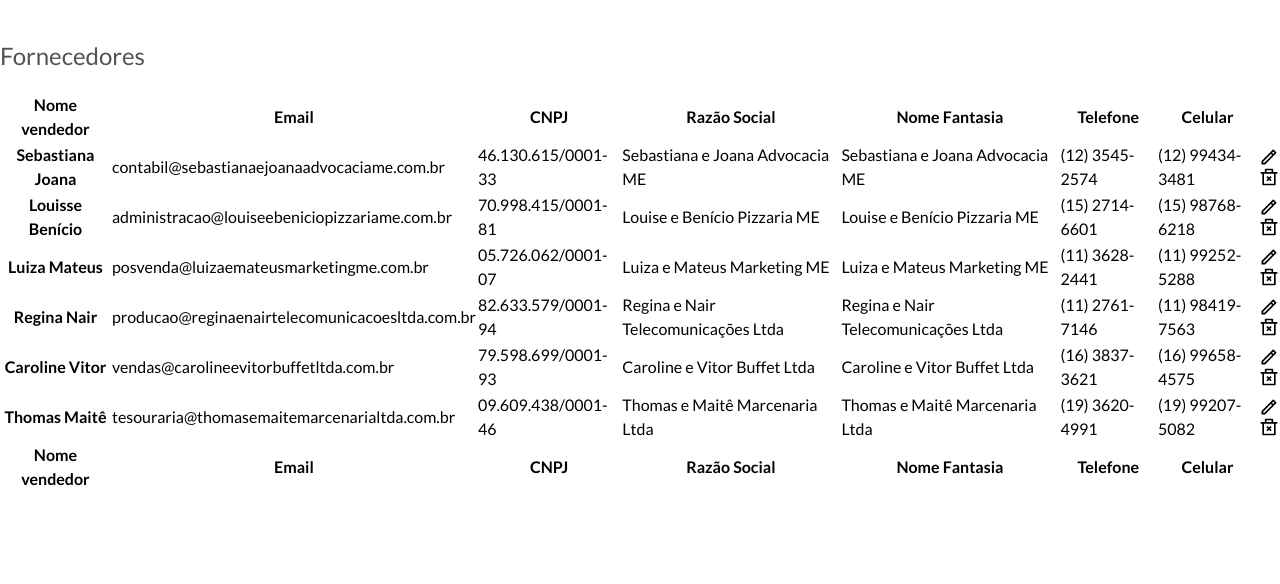
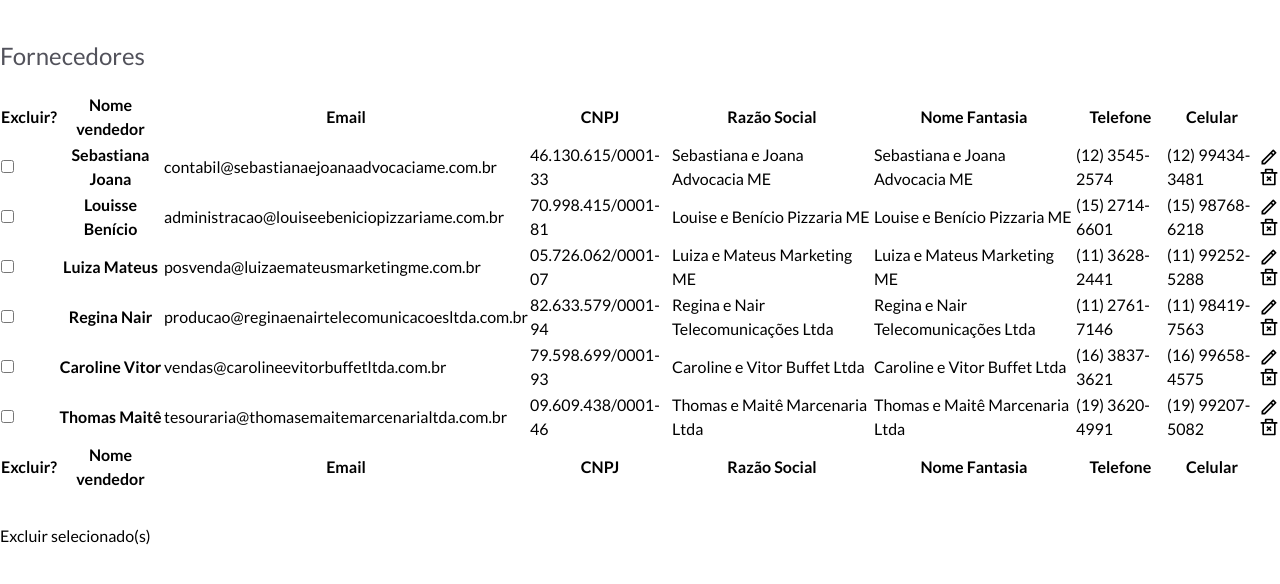
Before and after one commit to lucasffgomes/teste-php, a PHP site: page /listar/fornecedores in a window 1280 px wide. Shown: the part 148-732 px from the top of the page. Run offline with PHP 8.4, Linux system fonts and the light colour scheme; data comes from the database, SQL or seed files in the repository; data that the repository does not hold is empty; style sheets or scripts are compiled from the project's sources.

Commit message:
added button

```diff
--- a/app/views/listar-fornecedores.php
+++ b/app/views/listar-fornecedores.php
@@ -22,10 +22,13 @@
         <div class="text-2xl text-zinc-600 font-medium">
             <h2>Fornecedores</h2>
         </div>
+        <?php if (count($fornecedores) > 0) : ?>
+            <form action="/fornecedores/deletar/todos" method="post">
                 <div class="overflow-x-auto my-5">
                     <table class="table w-full">
                         <thead>
                             <tr>
+                                <th>Excluir?</th>
                                 <th>Nome vendedor</th>
                                 <th>Email</th>
                                 <th>CNPJ</th>
@@ -39,6 +42,7 @@
                         <tbody>
                             <?php foreach ($fornecedores as $fornecedor) : ?>
                                 <tr>
+                                    <td><input type="checkbox" class="checkbox" name="<?php echo $fornecedor->id_fornecedor ?>" /></td>
                                     <th><?php echo $fornecedor->nome_vendedor ?></th>
                                     <td><?php echo $fornecedor->email_vendedor ?></td>
                                     <td><?php echo $fornecedor->cnpj ?></td>
@@ -69,6 +73,7 @@
                         </tbody>
                         <tfoot>
                             <tr>
+                                <th>Excluir?</th>
                                 <th>Nome vendedor</th>
                                 <th>Email</th>
                                 <th>CNPJ</th>
@@ -81,5 +86,21 @@
                         </tfoot>
                     </table>
                 </div>
+                <div class="mt-8">
+                    <button class="btn btn-outline" type="submit">Excluir selecionado(s)</button>
+                </div>
+            </form>
+        <?php else : ?>
+            <div class="mt-5">
+                <div class="alert">
+                    <div>
+                        <svg xmlns="http://www.w3.org/2000/svg" class="stroke-current flex-shrink-0 h-6 w-6" fill="none" viewBox="0 0 24 24">
+                            <path stroke-linecap="round" stroke-linejoin="round" stroke-width="2" d="M12 9v2m0 4h.01m-6.938 4h13.856c1.54 0 2.502-1.667 1.732-3L13.732 4c-.77-1.333-2.694-1.333-3.464 0L3.34 16c-.77 1.333.192 3 1.732 3z" />
+                        </svg>
+                        <span>Desculpe: Não tem nenhum fornecedor por aqui.</span>
+                    </div>
+                </div>
+            </div>
+        <?php endif ?>
     </section>
 </main>
```
Lines whose indentation alone changed are shown as unchanged.
